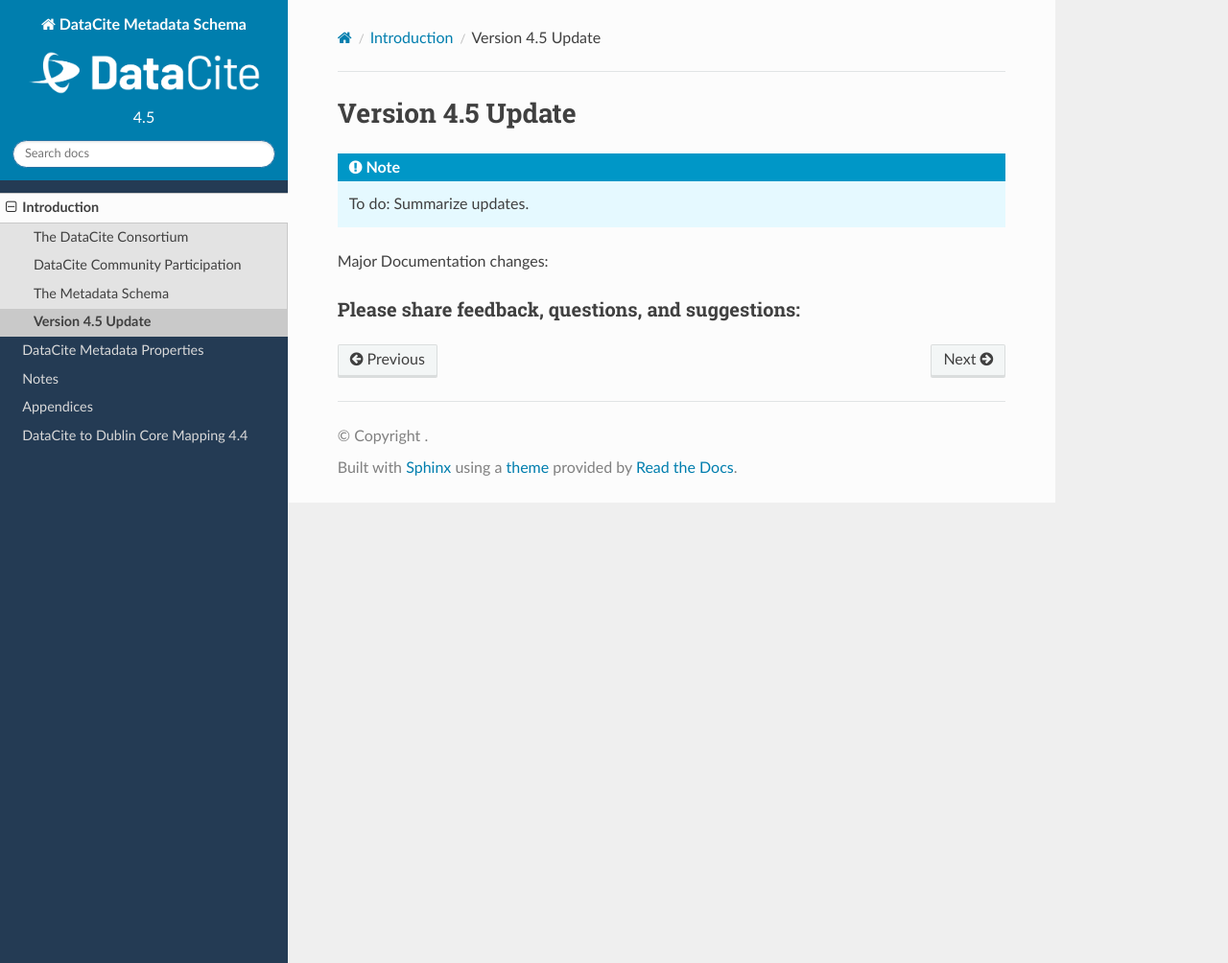
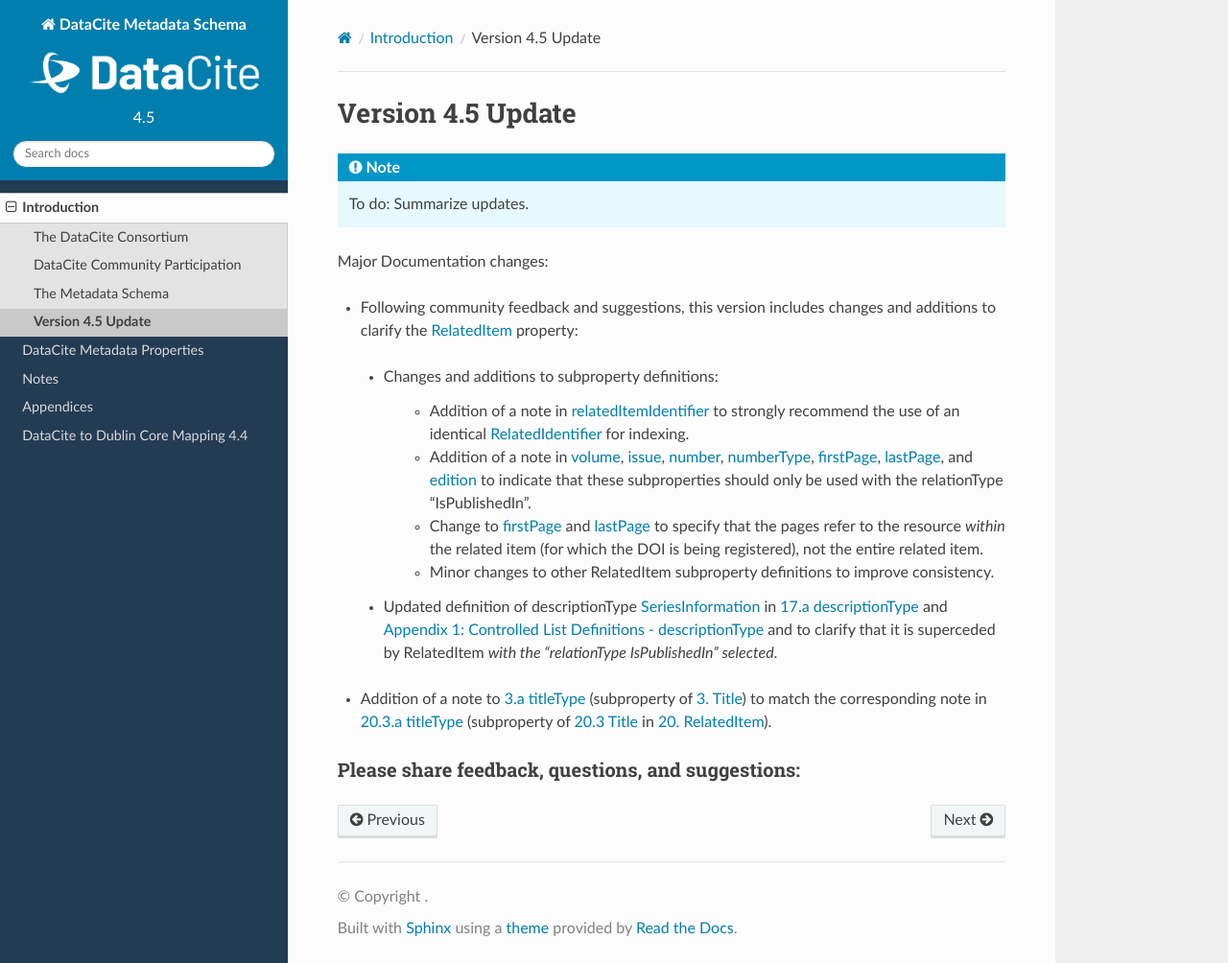
Before and after one commit to datacite/schema-docs, a Sphinx documentation site: the page built from docs/introduction/version_update.rst, in a window 1280 px wide and 1004 px high. Shown: the whole window at 96% size. Built offline with Sphinx 7.4.7 and the Read the Docs theme 2.0.0, drawn with Linux system fonts in a browser that asks for light colours; comment, search, counter and statistics services are not loaded.

Commit message:
add version update notes and change to firstPage/lastPage

```diff
--- a/docs/appendices/appendix_1/descriptionType.rst
+++ b/docs/appendices/appendix_1/descriptionType.rst
@@ -25,6 +25,7 @@ Methods
 
 Example: https://data.datacite.org/application/vnd.datacite.datacite+xml/10.6078/D1K01X
 
+.. _SeriesInformation:
 
 SeriesInformation
 ~~~~~~~~~~~~~~~~~~~~~~~~~
--- a/docs/introduction/version_update.rst
+++ b/docs/introduction/version_update.rst
@@ -6,3 +6,15 @@ Version 4.5 Update
    To do: Summarize updates.
 
 Major Documentation changes:
+
+* Following community feedback and suggestions, this version includes changes and additions to clarify the :doc:`RelatedItem </properties/recommended_optional/property_relateditem>` property:
+
+ * Changes and additions to subproperty definitions:
+
+     * Addition of a note in :ref:`relatedItemIdentifier <20.1>` to strongly recommend the use of an identical :doc:`RelatedIdentifier </properties/recommended_optional/property_relatedidentifier>` for indexing.
+     * Addition of a note in :ref:`volume <20.5>`, :ref:`issue <20.6>`, :ref:`number <20.7>`, :ref:`numberType <20.7.a>`, :ref:`firstPage <20.8>`, :ref:`lastPage <20.9>`, and :ref:`edition <20.11>` to indicate that these subproperties should only be used with the relationType “IsPublishedIn”.
+     * Change to :ref:`firstPage <20.8>` and :ref:`lastPage <20.9>` to specify that the pages refer to the resource *within* the related item (for which the DOI is being registered), not the entire related item.
+     * Minor changes to other RelatedItem subproperty definitions to improve consistency.
+ * Updated definition of descriptionType :ref:`SeriesInformation` in :ref:`17.a descriptionType <17.a>` and :doc:`Appendix 1: Controlled List Definitions - descriptionType </appendices/appendix_1/descriptionType>` and  to clarify that it is superceded by RelatedItem *with the "relationType IsPublishedIn" selected*.
+
+* Addition of a note to :ref:`3.a titleType <3.a>` (subproperty of :doc:`/properties/mandatory/property_title`) to match the corresponding note in :ref:`20.3.a titleType <20.3.a>` (subproperty of :ref:`20.3 Title <20.3>` in :doc:`/properties/recommended_optional/property_relateditem`).
--- a/docs/properties/mandatory/property_title.rst
+++ b/docs/properties/mandatory/property_title.rst
@@ -12,6 +12,8 @@ Free text.
 *Sub-properties:*
 
 .. contents:: :local:
+
+.. _3.a:
 
 3.a titleType
 ~~~~~~~~~~~~~~~~~~~~~~
--- a/docs/properties/recommended_optional/property_description.rst
+++ b/docs/properties/recommended_optional/property_description.rst
@@ -15,6 +15,8 @@ It is a best practice to supply a description.
 
 .. contents:: :local:
 
+
+.. _17.a:
 
 17.a descriptionType
 ~~~~~~~~~~~~~~~~~~~~~~
```
Also changed, not shown: docs/properties/recommended_optional/property_relateditem.rst (+12 -3 lines).
